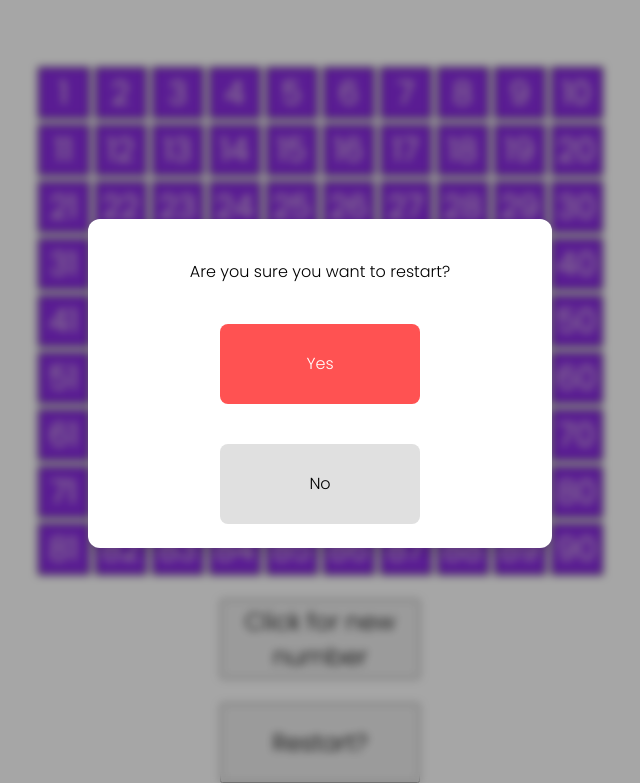
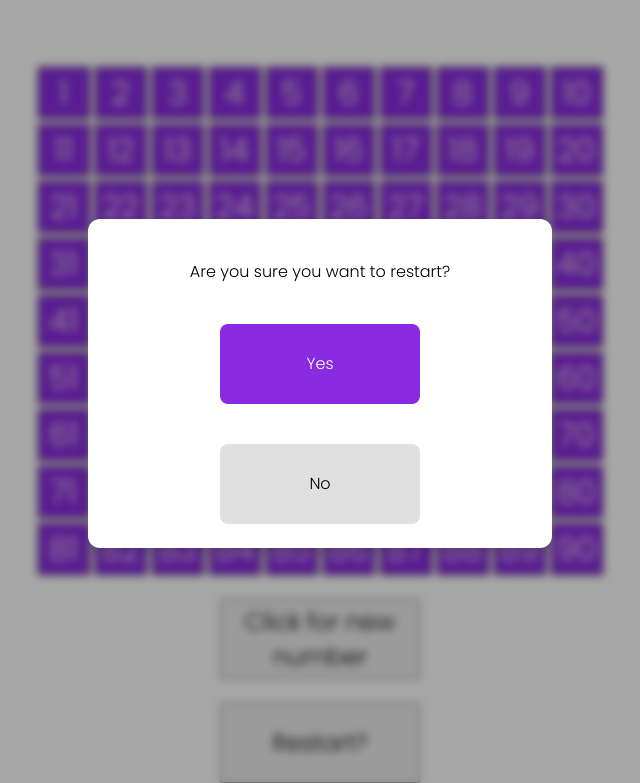
Before and after one commit to shubhamrustagi/housieCounter, a website: page index.html in a window 1280 px wide. Both pictures are taken after a click on the button "Restart?". Shown: the part 72-855 px from the top of the page, without its empty margins (320-960 px from the left). Drawn offline with Linux system fonts and the light colour scheme.

Commit message:
confirm color

```diff
--- a/style.css
+++ b/style.css
@@ -57,7 +57,7 @@ body {
 }
 
 #confirm-yes {
-  background-color: #ff5252;
+  background-color: blueviolet;
   color: white;
 }
 
```
